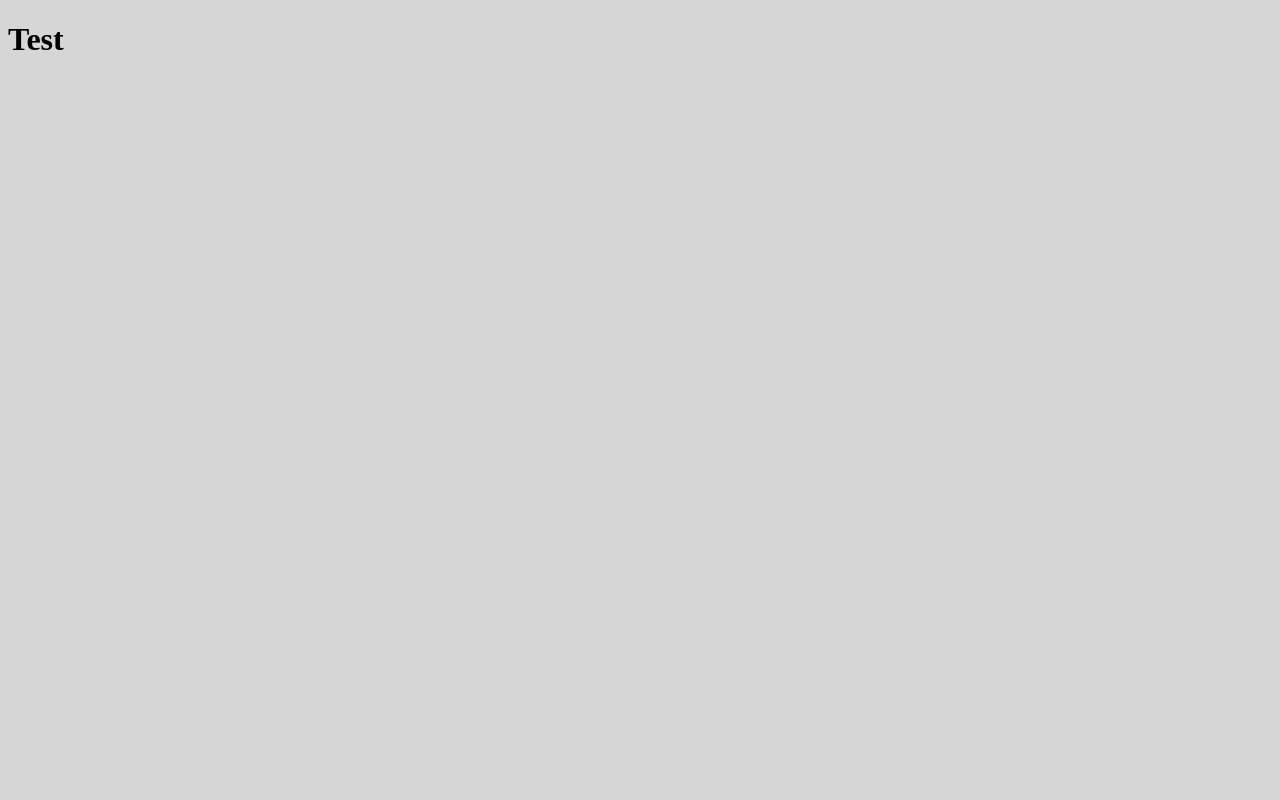
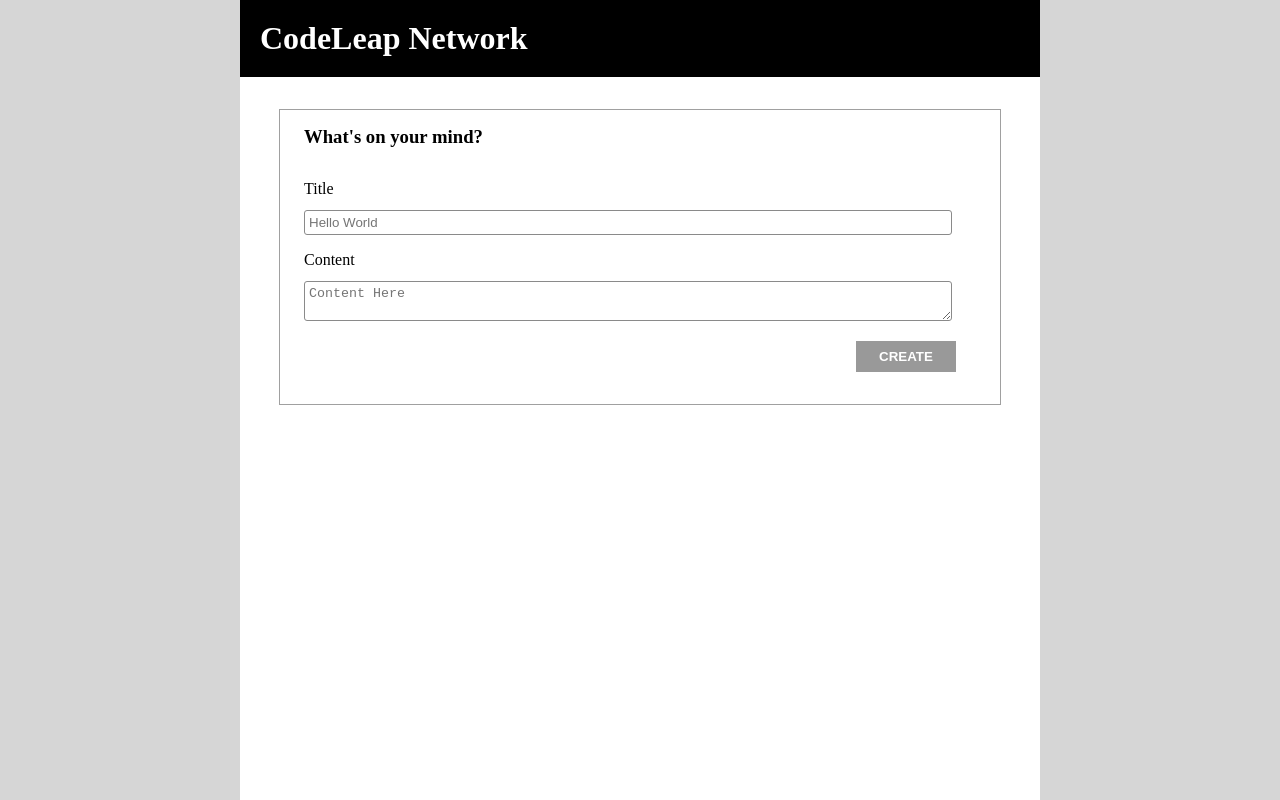
Before and after one commit to WalmirLucena/codeleap-challenge, a React (Create React App) app: page /home in a window 1280 px wide. Built offline with nearby package versions, Linux system fonts and the light colour scheme.

Commit message:
Adiciona tela Home

```diff
--- a/package.json
+++ b/package.json
@@ -8,8 +8,10 @@
     "@testing-library/user-event": "^13.5.0",
     "react": "^18.0.0",
     "react-dom": "^18.0.0",
+    "react-redux": "^7.2.8",
     "react-router-dom": "^6.3.0",
     "react-scripts": "5.0.0",
+    "redux-devtools-extension": "^2.13.9",
     "web-vitals": "^2.1.4"
   },
   "scripts": {
--- a/src/index.js
+++ b/src/index.js
@@ -11,7 +11,7 @@ const root = createRoot(rootElement);
 
 root.render(
   <StrictMode>
-    <BrowserRouter>
+    <BrowserRouter >
       <App />
     </BrowserRouter>
   </StrictMode>
--- a/src/pages/home.js
+++ b/src/pages/home.js
@@ -1,6 +1,55 @@
+import { useEffect, useState } from 'react';
+import { useLocation } from 'react-router-dom';
+import '../style/home.css';
+
 function Home () {
+   const [disabled, setDisabled] = useState(true);
+    const [title, setTitle] = useState();
+    const [content, setContent] = useState();
+    const {state: name} = useLocation();
+
+    const handleTitle = (event) => {
+        setTitle(event.target.value);
+
+       };
+       const handleContent = (event) => {
+        setContent(event.target.value);
+       }
+
+       useEffect(()=> {
+        if(!title || !content){
+            setDisabled(true)
+           } else {
+           setDisabled(false)
+           }
+       },[title,content])
+
     return (
-        <h1>Test</h1>
+        <main className="main-home">
+            <header>
+                <h1>CodeLeap Network</h1>
+            </header>
+            <form>
+                <h3>What's on your mind?</h3>
+                <div className="input-title">
+                    <label htlmfor="title">
+                        <span>Title</span>
+                        <input type="text" data-testid="title" name="title" value={title} placeholder="Hello World" onChange={handleTitle} />
+                    </label>
+                </div>
+                <div className="input-content">
+                    <label htlmfor="content">
+                        <span>Content</span>
+                        <textarea data-testid="content" name="content" value={content} placeholder="Content Here" onChange={handleContent} />
+                    </label>
+                </div>
+                <input type="submit"
+                value="CREATE"
+                data-testid="button-create"
+                disabled={disabled}
+                className={disabled? "button-create-grey" : "button-create" }/>
+            </form>
+        </main>
     )
 }
 export default Home
--- a/src/pages/login.js
+++ b/src/pages/login.js
@@ -1,12 +1,11 @@
 import { useEffect, useState } from 'react';
-import { useNavigate  } from 'react-router-dom';
-import '../style/style.css'
+import { useNavigate } from 'react-router-dom';
+import '../style/login.css';
 
 function Login (){
    const [disabled, setDisabled] = useState(true);
    const [username, setUsername] = useState();
    const navigate = useNavigate();
-
 
    const handleInput = (event) => {
     setUsername(event.target.value)
@@ -22,23 +21,25 @@ function Login (){
 
    const handleSubmit = (event) => {
         event.preventDefault();
-       navigate("/home");
+
+      navigate("/home", {state: username});
    }
     return(
-        <main>
+        <main className="main-container">
             <div className="main-content">
             <h1>Welcome to CodeLeap network!</h1>
             <form className="login-form" onSubmit={handleSubmit}>
                 <div className="input-text">
                     <label htlmfor="name">
                         <span>Please enter your username</span>
-                        <input type="text" name="name" value={username} placeholder="John Doe" onChange={handleInput} />
+                        <input type="text" data-testid="username" name="name" value={username} placeholder="John Doe" onChange={handleInput} />
                     </label>
                 </div>
 
                 <input type="submit"
                 value="ENTER"
-                disabled={!username}
+                data-testid="button-submit"
+                disabled={disabled}
                 className={disabled? "submit-button-grey":"submit-button" }/>
             </form>
             </div>
--- /dev/null
+++ b/src/reducers/index.js
@@ -0,0 +1,6 @@
+import { combineReducers } from 'redux';
+import myReducer from 'caminho do arquivo';
+
+const rootReducer = combineReducers({ myReducer });
+
+export default rootReducer;
--- a/src/renderWithRouter.js
+++ b/src/renderWithRouter.js
@@ -6,7 +6,7 @@ import { render } from '@testing-library/react';
 const renderWithRouter = (component) => {
   const history = createMemoryHistory();
   return ({
-    ...render(<Router history={history}>{component}</Router>), history,
+    ...render(<Router location={history.location} history={history}>{component}</Router>), history,
   });
 };
 export default renderWithRouter;
--- /dev/null
+++ b/src/style/home.css
@@ -0,0 +1,104 @@
+* {
+    margin: 0;
+    padding: 0;
+}
+
+html{
+    background-color: rgb(214, 214, 214);
+    display: flex;
+    justify-content: center;
+}
+
+.main-home{
+    width: 800px;
+    height: 100vh;
+    background-color: white;
+    display: flex;
+    flex-direction: column;
+    align-items: center;
+}
+
+.main-home header {
+    background-color: black;
+    color: white;
+    padding: 1.25rem;
+    width: 100%;
+    box-sizing: border-box;
+    font-size: medium;
+}
+
+.main-home form h3 {
+    margin-left: 1.5rem;
+    padding: 1rem 0;
+    font-weight: bold;
+}
+
+.main-home form {
+    align-items: center;
+    justify-content: center;
+    border: 1px solid rgb(160, 160, 160);
+    width: 90%;
+    margin-top: 2rem;
+}
+
+.input-title {
+    margin-top: 1rem;
+}
+
+.input-title label span {
+    margin-left: 1.5rem;
+    font-weight: 500;
+}
+.input-title input {
+     width: 90%;
+    margin-top: 0.75rem;
+    margin-left: 1.5rem;
+    margin-right: 1.5rem;
+    border: 1px solid rgb(138, 138, 138);
+    border-radius: 3px;
+    padding: 0.25rem;
+    box-sizing: border-box;
+}
+
+.input-content {
+    margin-top: 1rem;
+}
+
+.input-content label span {
+    margin-left: 1.5rem;
+    font-weight: 500;
+}
+.input-content textarea {
+     width: 90%;
+    margin-top: 0.75rem;
+    margin-left: 1.5rem;
+    margin-right: 1.5rem;
+    border: 1px solid rgb(138, 138, 138);
+    border-radius: 3px;
+    padding: 0.25rem;
+    box-sizing: border-box;
+}
+
+.button-create {
+    background-color: black;
+    color: white;
+    border: none;
+    margin-top: 1rem;
+    padding: 0.5rem;
+    width: 100px;
+    margin-left: 36rem;
+    font-weight: bold;
+    margin-bottom: 2rem;
+}
+
+.button-create-grey {
+    background-color: rgb(153, 153, 153);
+    color: white;
+    border: none;
+    margin-top: 1rem;
+    padding: 0.5rem;
+    width: 100px;
+    margin-left: 36rem;
+    font-weight: bold;
+    margin-bottom: 2rem;
+}
--- a/src/style/style.css
+++ b/src/style/login.css
@@ -3,8 +3,8 @@ html{
     padding: 0;
     background-color: rgb(214, 214, 214);
 }
-main {
-    width: 100vw;
+.main-container{
+    width: 100%;
     height: 100vh;
     display: flex;
     flex-direction: row;
```
Also changed, not shown: src/App.js (+4 -3 lines), src/actions/index.js (added, +24 -0 lines), src/reducers/postReducer.js (added, +19 -0 lines), src/stores/index.js (added, +10 -0 lines), 2 other files (tests, documents, lock files or other folders).
